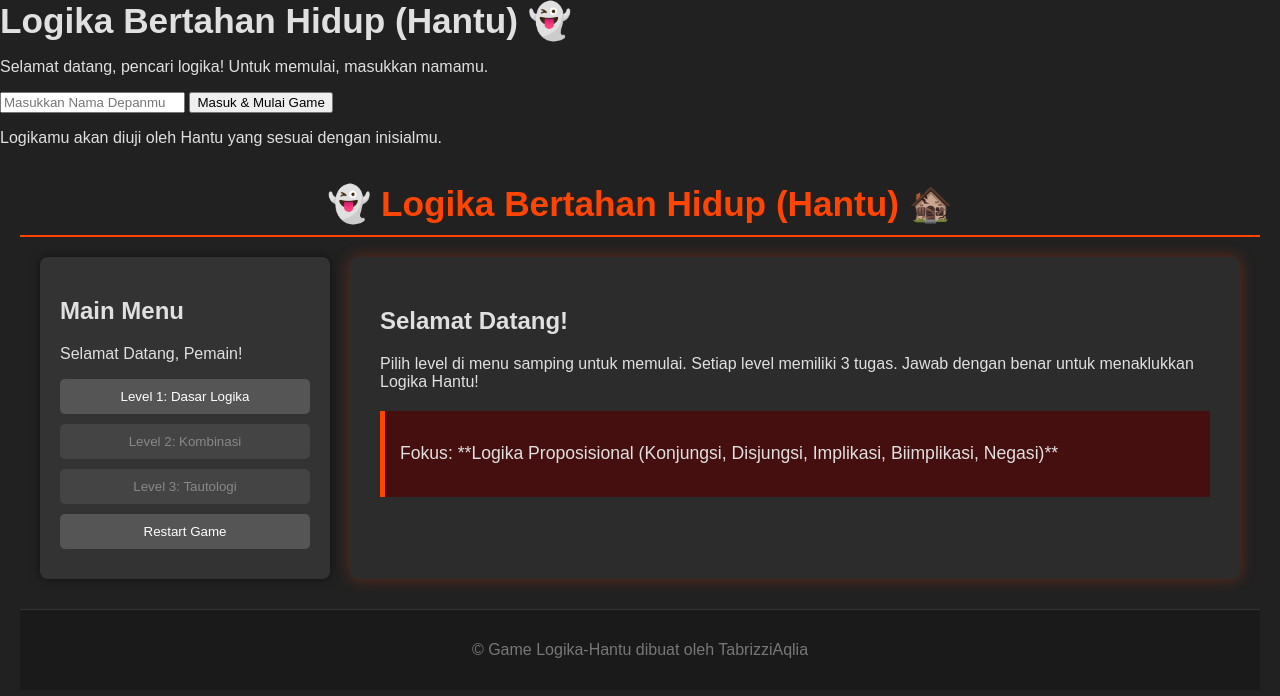
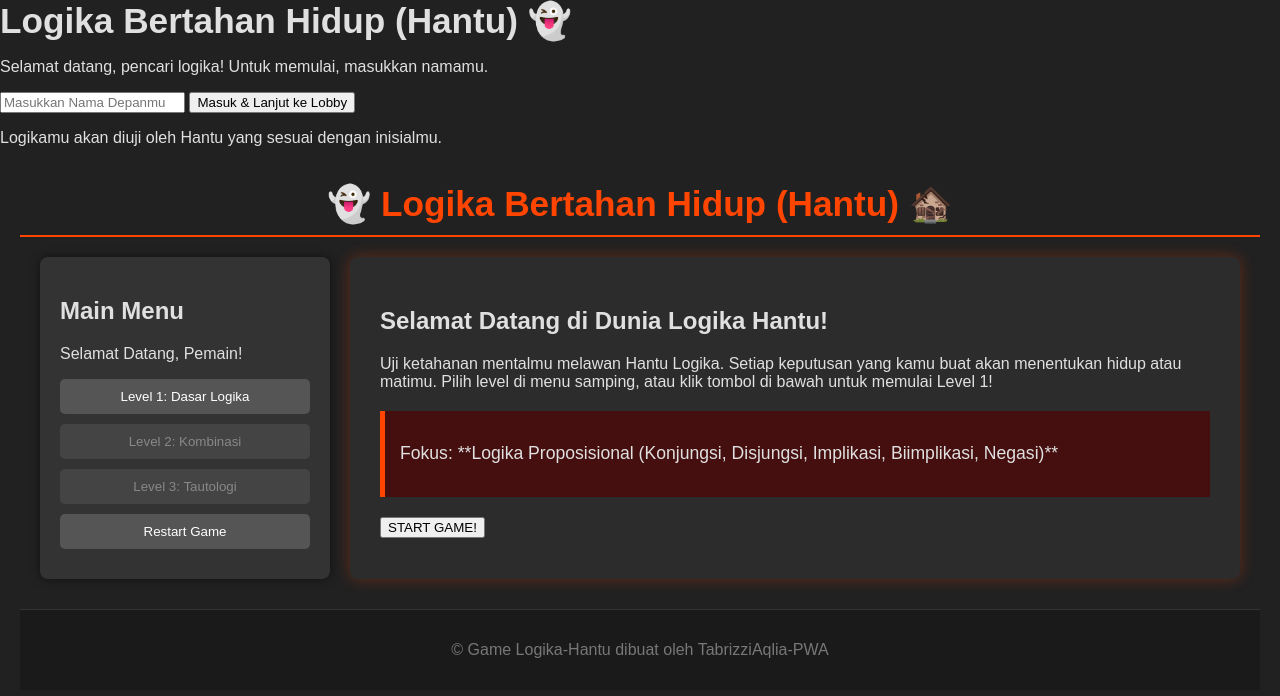
Before and after one commit to TabrizziAqlia/haunted_diskrit, a plain HTML site: page index.html in a window 1280 px wide. Drawn offline with nearby package versions, Linux system fonts and the light colour scheme; a script that the page names is missing.

Commit message:
Update index.html

```diff
--- a/index.html
+++ b/index.html
@@ -3,7 +3,7 @@
 <head>
     <meta charset="UTF-8">
     <meta name="viewport" content="width=device-width, initial-scale=1.0">
-    <title>Logika Bertahan Hidup</title>
+    <title>Logika Bertahan Hidup (Hantu) PWA</title>
 
     <link rel="manifest" href="manifest.json">
     <meta name="theme-color" content="#212121">
@@ -19,7 +19,7 @@
             <h1>Logika Bertahan Hidup (Hantu) 👻</h1>
             <p>Selamat datang, pencari logika! Untuk memulai, masukkan namamu.</p>
             <input type="text" id="username-input" placeholder="Masukkan Nama Depanmu" maxlength="20">
-            <button onclick="loginAndStart()">Masuk & Mulai Game</button>
+            <button onclick="loginAndStart()">Masuk & Lanjut ke Lobby</button>
             <p class="hantu-info">Logikamu akan diuji oleh Hantu yang sesuai dengan inisialmu.</p>
         </div>
     </div>
@@ -41,16 +41,17 @@
             </aside>
 
             <section class="game-content" id="game-content-area">
-                <h2>Selamat Datang!</h2>
-                <p>Pilih level di menu samping untuk memulai. Setiap level memiliki 3 tugas. Jawab dengan benar untuk menaklukkan Logika Hantu!</p>
+                <h2>Selamat Datang di Dunia Logika Hantu!</h2>
+                <p>Uji ketahanan mentalmu melawan Hantu Logika. Setiap keputusan yang kamu buat akan menentukan hidup atau matimu. Pilih level di menu samping, atau klik tombol di bawah untuk memulai Level 1!</p>
                 <div class="logika-highlight">
                     <p>Fokus: **Logika Proposisional (Konjungsi, Disjungsi, Implikasi, Biimplikasi, Negasi)**</p>
                 </div>
+                <button class="start-game-btn" onclick="startGame(1)">START GAME!</button>
             </section>
         </main>
 
         <footer>
-            <p>© Game Logika-Hantu dibuat oleh TabrizziAqlia</p>
+            <p>© Game Logika-Hantu dibuat oleh TabrizziAqlia-PWA</p>
         </footer>
     </div>
 
```
